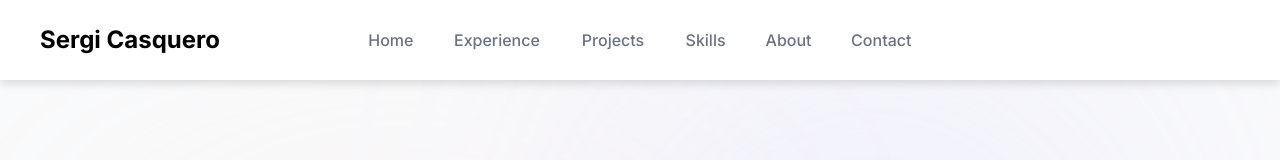
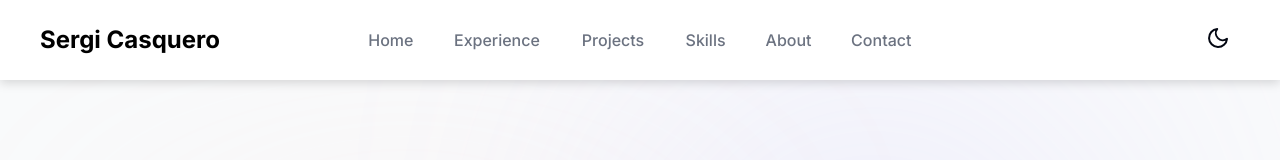
Before and after one commit to Sergi-CM/portfolio, a Next.js app: page / in a window 1280 px wide. Shown: the top 160 px of the page. Built offline with nearby package versions, Linux system fonts and the light colour scheme.

Commit message:
Add side menu and dark mode toggle to header

```diff
--- a/components/DarkModeToggle/DarkModeToggle.module.scss
+++ b/components/DarkModeToggle/DarkModeToggle.module.scss
@@ -2,7 +2,7 @@
 
 .toggle-button {
   color: $light-text-primary;
-  font-size: 1.6rem;
+  font-size: 1.5rem;
   cursor: pointer;
   width: 40px;
 }
--- a/components/Header/Header.module.scss
+++ b/components/Header/Header.module.scss
@@ -3,8 +3,10 @@
 .header {
   display: flex;
   align-items: center;
+  justify-content: space-between;
 
   position: fixed;
+  top: 0;
   width: 100%;
   height: 80px;
   padding: 0 40px;
@@ -12,6 +14,10 @@
   background-color: #fff;
   opacity: 0.6;
   box-shadow: 0px 3px 10px 0px rgba(0, 0, 0, 0.15);
+
+  @media (max-width: 1000px) {
+    padding: 0 30px;
+  }
 }
 
 .logo {
@@ -25,6 +31,10 @@
 
   display: flex;
   gap: 30px;
+
+  @media (max-width: 1000px) {
+    display: none;
+  }
 }
 
 .link {
@@ -50,3 +60,18 @@
     visibility: hidden;
   }
 }
+
+.dark-mode-toggle {
+  @media (max-width: 1000px) {
+    display: none;
+  }
+}
+
+.burger {
+  font-size: 1.6rem;
+  cursor: pointer;
+
+  @media (min-width: 1000px) {
+    display: none;
+  }
+}
--- a/components/Header/Header.tsx
+++ b/components/Header/Header.tsx
@@ -1,11 +1,25 @@
 "use client";
 
 import Link from "next/link";
+import { useState } from "react";
 import { motion } from "framer-motion";
+import { FiMenu } from "react-icons/fi";
 import styles from "./Header.module.scss";
 import { links } from "@/lib/data";
+import { DarkModeToggle, SideMenu } from "..";
 
-const Header = () => {
+const Header = (): JSX.Element => {
+  const [isSideMenuOpen, setIsSideMenuOpen] = useState(false);
+  const [isDarkMode, setIsDarkMode] = useState(false);
+
+  const toggleSideMenu = () => {
+    setIsSideMenuOpen(!isSideMenuOpen);
+  };
+
+  const toggleDarkMode = () => {
+    setIsDarkMode(!isDarkMode);
+  };
+
   return (
     <motion.header
       className={styles.header}
@@ -14,6 +28,7 @@ const Header = () => {
       transition={{ duration: 0.5 }}
     >
       <h1 className={styles.logo}>Sergi Casquero</h1>
+
       <nav className={styles.links}>
         {links.map((link) => (
           <Link key={link.name} href={link.hash} className={styles.link}>
@@ -21,6 +36,24 @@ const Header = () => {
           </Link>
         ))}
       </nav>
+
+      <div className={styles["dark-mode-toggle"]}>
+        <DarkModeToggle
+          isDarkMode={isDarkMode}
+          toggleDarkMode={toggleDarkMode}
+        />
+      </div>
+
+      <button className={styles.burger} onClick={toggleSideMenu}>
+        <FiMenu />
+      </button>
+
+      <SideMenu
+        isOpen={isSideMenuOpen}
+        closeMenu={toggleSideMenu}
+        isDarkMode={isDarkMode}
+        toggleDarkMode={toggleDarkMode}
+      />
     </motion.header>
   );
 };
```
